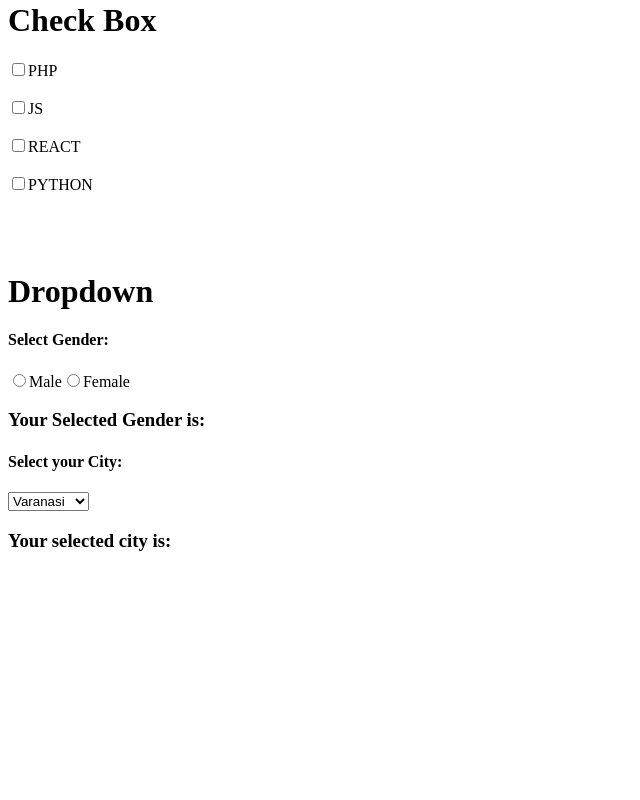
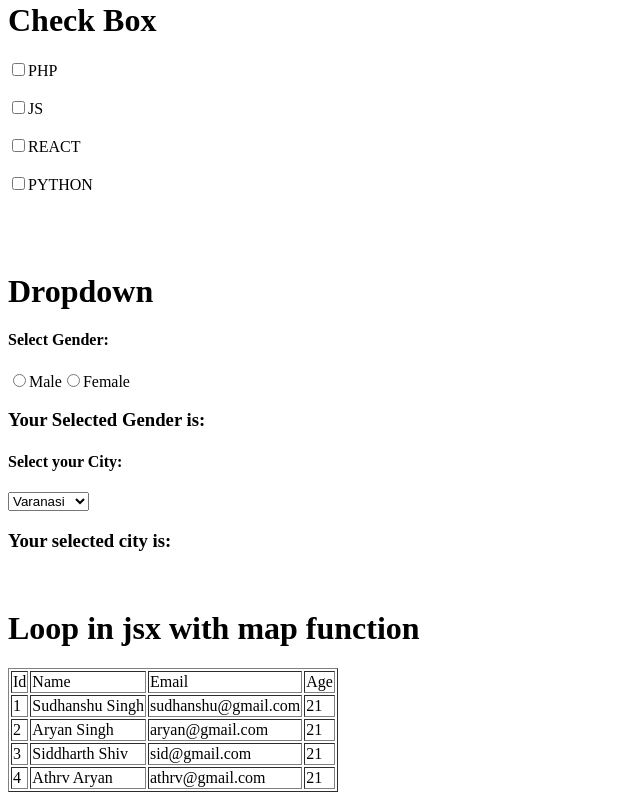
Before and after one commit to sudhanshu-singh22/React, a React (Vite) app: page / in a window 1280 px wide. Shown: the part 2160-2960 px from the top of the page, without its empty margins (0-640 px from the left). Before the commit the page ends 2730 px from the top, so only its background shows below. Built offline with nearby package versions, Linux system fonts and the light colour scheme.

Commit message:
loop in jsx using map function

```diff
--- a/src/App.jsx
+++ b/src/App.jsx
@@ -12,6 +12,7 @@ import Input from './Inputvalue'
 import Control from './controllcomponent'
 import Check from './checkbox'
 import Drop from './dropdownandcheckbon'
+import Loopma from './loopinjsxwithmapfunction'
 function App() {
  return(
  <div>
@@ -51,6 +52,9 @@ function App() {
   <br />
   <h1>Dropdown</h1>
   <Drop/>
+  <br />
+  <h1>Loop in jsx with map function</h1>
+  <Loopma/>
 </div>)
 }
 
--- /dev/null
+++ b/src/loopinjsxwithmapfunction.jsx
@@ -0,0 +1,55 @@
+function Loopma(){
+    const fruits=[
+        {
+            id:1,
+            name:"Sudhanshu Singh",
+            email:"sudhanshu@gmail.com",
+            age:21
+        },
+         {
+            id:2,
+            name:"Aryan Singh",
+            email:"aryan@gmail.com",
+            age:21
+        },
+         {
+            id:3,
+            name:"Siddharth Shiv",
+            email:"sid@gmail.com",
+            age:21
+        },
+         {
+            id:4,
+            name:"Athrv Aryan",
+            email:"athrv@gmail.com",
+            age:21
+        }
+    ]
+    return(
+        <div>
+         <table border="1">
+            <thead>
+                <tr>
+                    <td>Id</td>
+                    <td>Name</td>
+                    <td>Email</td>
+                    <td>Age</td>
+                </tr>
+            </thead>
+            <tbody>
+                {
+                    fruits.map((user)=>(
+                        <tr>
+                            <td>{user.id}</td>
+                            <td>{user.name}</td>
+                            <td>{user.email}</td>
+                            <td>{user.age}</td>
+                        </tr>
+                    ))
+                }
+            </tbody>
+         </table>
+        </div>
+    )
+}
+export default Loopma;
```
